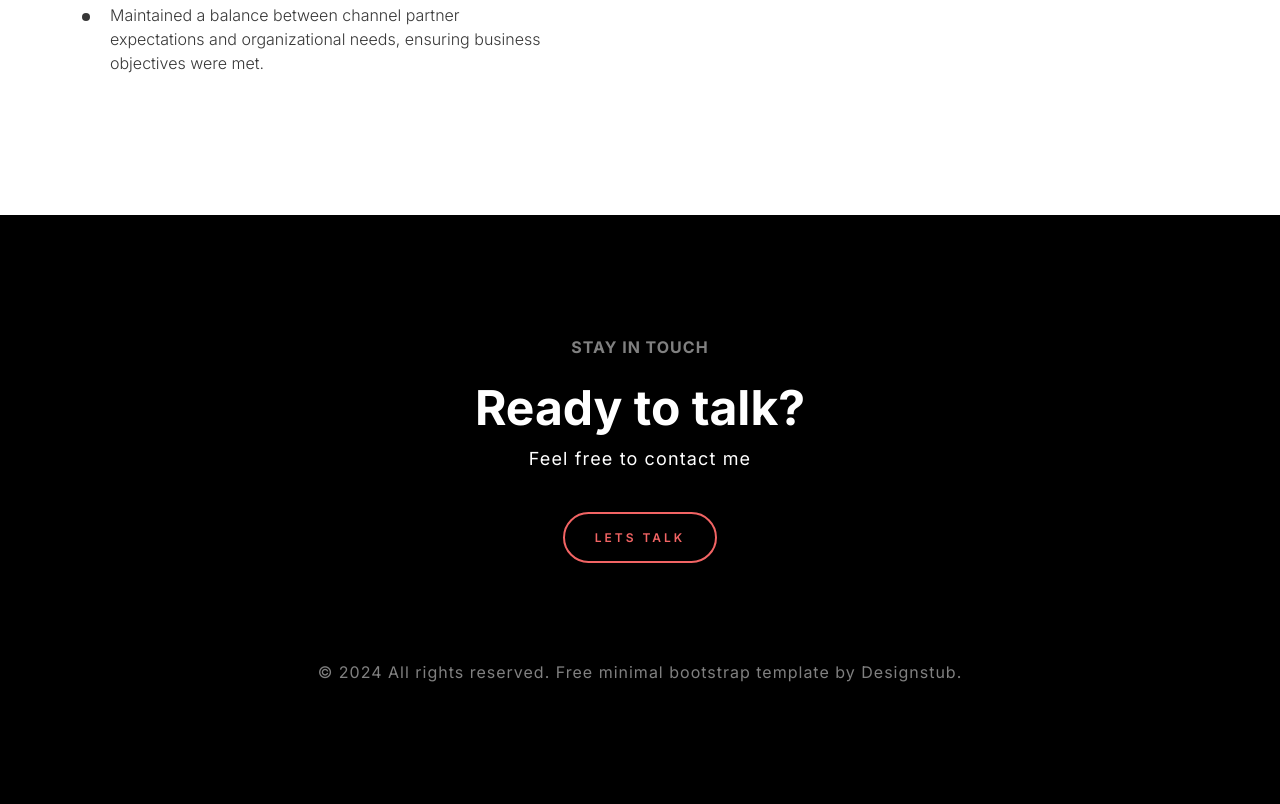
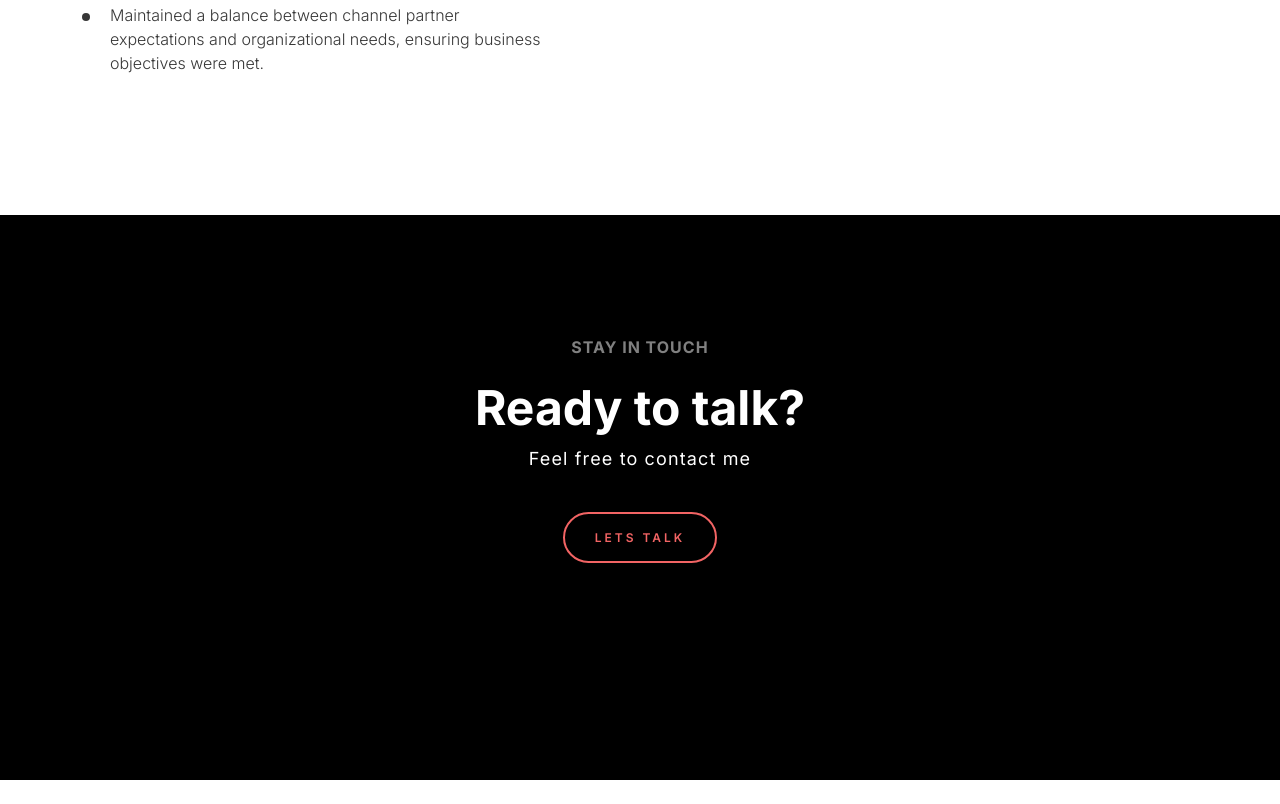
Before and after one commit to harshita-kore/harshita-kore, a plain HTML site: page index.html in a window 1280 px wide. Shown: the part 2416-3220 px from the top of the page. After the commit the page ends 3196 px from the top, so only its background shows below. Drawn offline with nearby package versions, Linux system fonts and the light colour scheme.

Commit message:
feat: designstub advertisement line removed

```diff
--- a/index.html
+++ b/index.html
@@ -239,7 +239,7 @@
           <p>Feel free to contact me</p>
           <a href="mailto:kore.harshita19@gmail.com" class="ds-button">Lets Talk</a>
         </section>
-        <span class="ds-copyright">© <span id="year"></span> All rights reserved. Free minimal bootstrap template by <a href="https://designstub.com/" target="_blank">Designstub</a>.</span>
+        <!-- <span class="ds-copyright">© <span id="year"></span> All rights reserved. Free minimal bootstrap template by <a href="https://designstub.com/" target="_blank">Designstub</a>.</span> -->
     </div>
   </footer>
 
```
Also changed, not shown: works-setails.html (+1 -1 lines).
